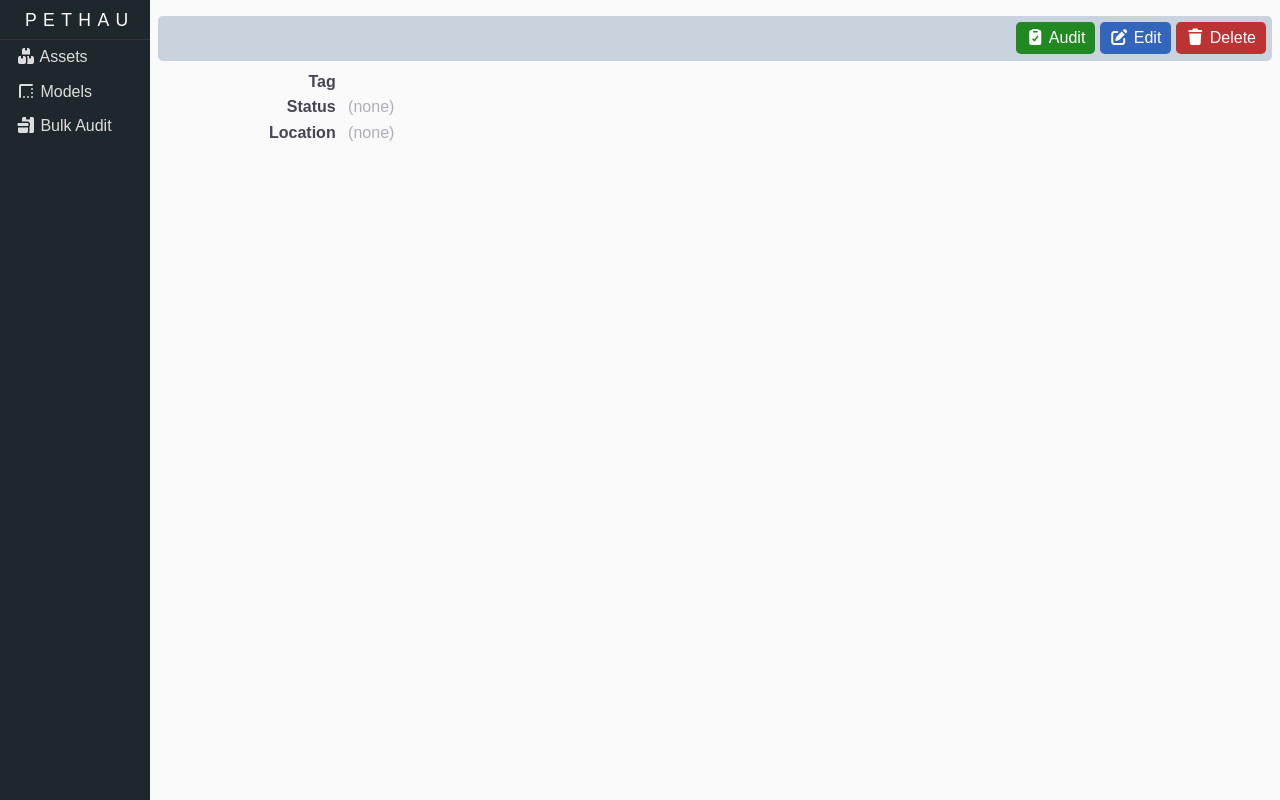
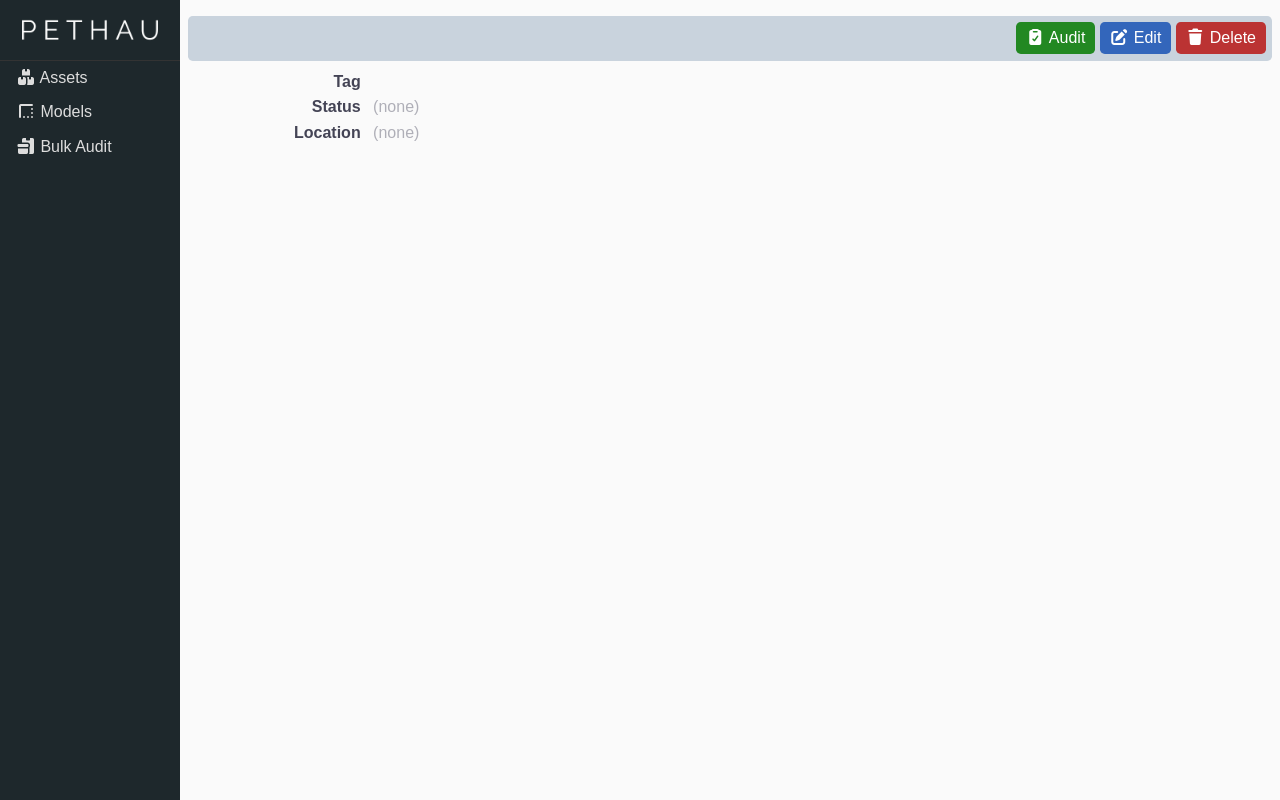
Before and after one commit to andrewgodwin/pethau, a Django app: template templates/asset/detail.html in a window 1280 px wide. Run offline with Django 5.2, Linux system fonts and the light colour scheme; the template is opened without the code that fills it, so the values that code supplies are empty; parts of the project's set-up code (start-up, migrations or seed data) failed here and were passed over.

Commit message:
Add configurable site logo and fix login page

```diff
--- /dev/null
+++ b/pethau/context_processors.py
@@ -0,0 +1,5 @@
+from django.conf import settings
+
+
+def site(request):
+    return {"SITE_LOGO": settings.SITE_LOGO}
--- a/pethau/settings.py
+++ b/pethau/settings.py
@@ -18,6 +18,9 @@ ALLOWED_HOSTS = env.list("ALLOWED_HOSTS", default=["*"])
 ASSET_TAG_PREFIX = env("ASSET_TAG_PREFIX")
 ASSET_TAG_DIGITS = env.int("ASSET_TAG_DIGITS")
 ASSET_CATEGORY_CHOICES = env.list("ASSET_CATEGORY_CHOICES")
+
+# Path (relative to STATICFILES_DIRS) to the site logo image
+SITE_LOGO = env("SITE_LOGO", default="images/logo.png")
 
 # Colours used for the status indicator dot, keyed by AssetHistory.STATUS_CHOICES value
 ASSET_STATUS_COLORS = env.dict(
@@ -70,6 +73,7 @@ TEMPLATES = [
                 "django.template.context_processors.request",
                 "django.contrib.auth.context_processors.auth",
                 "django.contrib.messages.context_processors.messages",
+                "pethau.context_processors.site",
             ],
         },
     },
--- a/static/css/main.css
+++ b/static/css/main.css
@@ -25,6 +25,7 @@
     --audit-color-text: #fff;
     --error-color: #b00020;
     --radius: 0.3rem;
+    --menu-width: 180px;
     --hover-overlay: linear-gradient(rgb(255 255 255 / 0.18), rgb(255 255 255 / 0.18));
 }
 
@@ -51,8 +52,8 @@ body {
 }
 
 #layout.active #menu {
-    left: 150px;
-    width: 150px;
+    left: var(--menu-width);
+    width: var(--menu-width);
 }
 
 .content {
@@ -66,13 +67,13 @@ body {
 /* --- Sidebar menu --- */
 
 #menu {
-    margin-left: -150px; /* "#menu" width */
-    width: 150px;
+    margin-left: -180px;
+    width: var(--menu-width);
     position: fixed;
     top: 0;
     left: 0;
     bottom: 0;
-    z-index: 1000; /* so the menu or its navicon stays above all content */
+    z-index: 1000;
     background: var(--sidebar-background);
     overflow-y: auto;
 }
@@ -81,6 +82,10 @@ body {
     border: none;
     color: var(--sidebar-text);
     padding: 0.6rem 0 0.6rem 0.6rem;
+}
+
+#menu a.site-logo-link {
+    padding: 10px;
 }
 
 #menu .pure-menu,
@@ -132,6 +137,16 @@ body {
     margin: 0;
     text-align: center;
     letter-spacing: 0.4rem;
+}
+
+.site-logo-link {
+    display: flex;
+    justify-content: center;
+}
+
+.site-logo {
+    width: 160px;
+    height: auto;
 }
 
 /* --- Top menu for small screens ---*/
@@ -278,10 +293,22 @@ body {
     display: block;
 }
 
+.login-page .site-logo-login {
+    width: 200px;
+    height: auto;
+    padding: 1rem 0;
+}
+
 .login-page .login-form {
     width: 100%;
     max-width: 24rem;
     margin: 0;
+}
+
+.login-page .login-form input {
+    width: 100%;
+    padding: 0.5rem;
+    margin-bottom: 1rem;
 }
 
 /* --- Context Boxes --- */
@@ -778,12 +805,12 @@ Hides the menu at `48rem`, but modify this based on your app's needs.
     }
 
     #layout {
-        padding-left: 150px; /* left col width "#menu" */
+        padding-left: var(--menu-width); /* left col width "#menu" */
         left: 0;
     }
 
     #menu {
-        left: 150px;
+        left: var(--menu-width);
     }
 
     .top-menu {
@@ -791,7 +818,7 @@ Hides the menu at `48rem`, but modify this based on your app's needs.
     }
 
     #layout.active .top-menu {
-        left: 150px;
+        left: var(--menu-width);
     }
 }
 
@@ -811,6 +838,6 @@ Hides the menu at `48rem`, but modify this based on your app's needs.
     */
     #layout.active {
         position: relative;
-        left: 150px;
+        left: var(--menu-width);
     }
 }
--- a/templates/base.html
+++ b/templates/base.html
@@ -48,7 +48,9 @@
 
             <div id="menu">
                 <div class="pure-menu">
-                    <a class="pure-menu-heading" href="/">Pethau</a>
+                    <a class="pure-menu-heading site-logo-link" href="/"
+                        ><img class="site-logo" src="{% static SITE_LOGO %}" alt="Pethau"
+                    /></a>
 
                     <ul class="pure-menu-list">
                         <li class="pure-menu-item">
--- a/templates/registration/login.html
+++ b/templates/registration/login.html
@@ -1,10 +1,11 @@
 {% extends "base.html" %}
+{% load static %}
 
 {% block title %}Log in{% endblock title %}
 
 {% block page %}
 <div class="login-page">
-    <h1>Pethau</h1>
+    <img class="site-logo-login" src="{% static SITE_LOGO %}" alt="Pethau" />
     <form method="post" class="pure-form pure-form-stacked asset-form context-box login-form">
         <h1>Log in</h1>
 
```
Also changed, not shown: static/images/logo.png (added), static/images/logo.svg (added), 1 other file.
